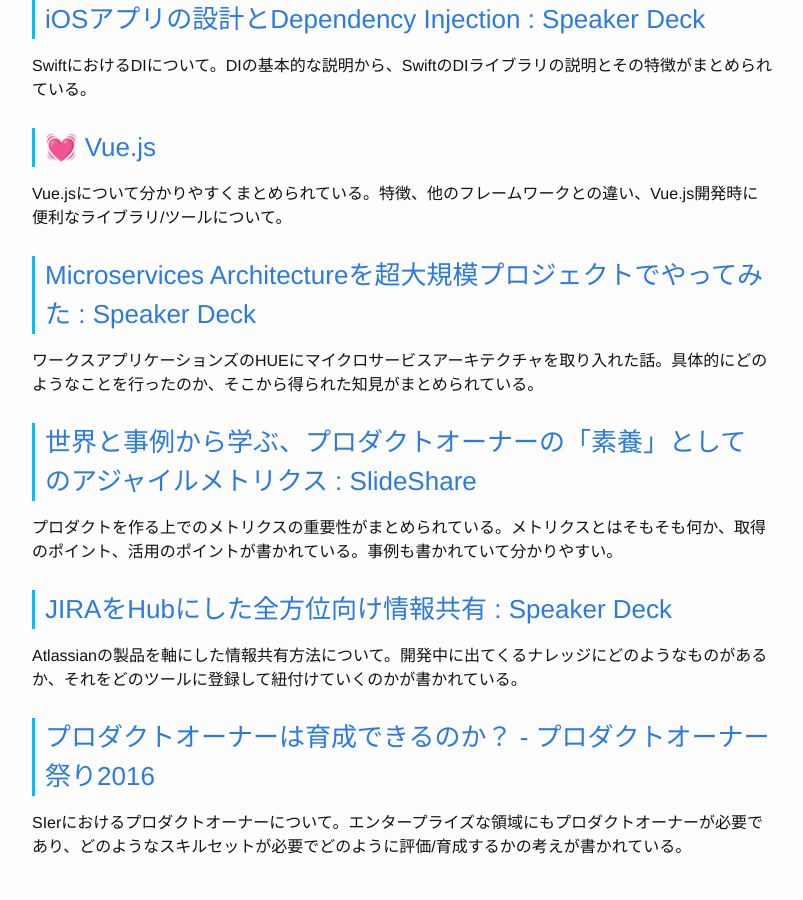
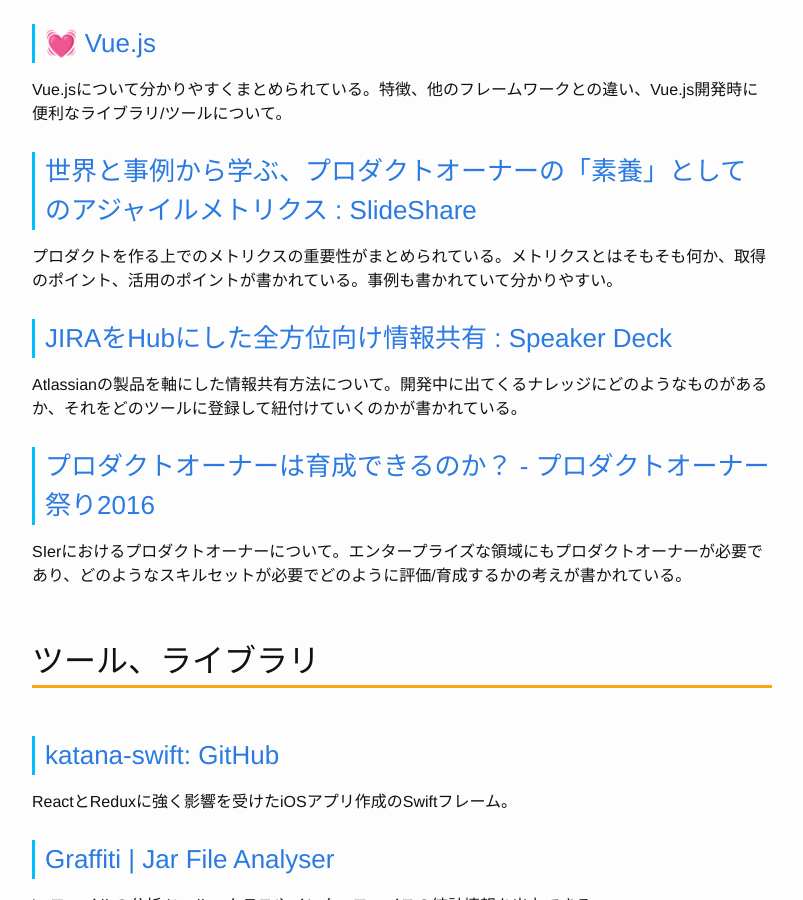
Before and after one commit to Gather-Tech/Gather-Tech.github.io, a Jekyll site: the page built from _posts/2016/2016-11-28-Gather22.md, in a window 1280 px wide and 900 px high, scrolled down 3178 px. Shown: the whole window, without its empty margins (238-1041 px from the left). Built offline with Jekyll 4.4.1, drawn with Linux system fonts in a browser that asks for light colours; some of the changed text lies outside the part shown.

Commit message:
記事を減らした

```diff
--- a/_posts/2016/2016-11-28-Gather22.md
+++ b/_posts/2016/2016-11-28-Gather22.md
@@ -52,10 +52,6 @@
 
 機械学習を利用したシステムの機能要件、性能要件のテストについてまとめられている。onlineテストとonlineテスト、テストの自動化、テストデータの生成方法などが記載されている。
 
-### [awesome-xcode-extensions: GitHub](https://github.com/tib/awesome-xcode-extensions)
-
-awesomeシリーズのXcode extensions版。
-
 ### [JavaScript界隈の流行の変遷を調査する時は「npm trends」がオススメ : Qiita](http://qiita.com/potato4d/items/3ff60e2173222b43ac9c)
 
 npmに登録されているパッケージのダウンロード数を可視化できるnpm trendsについて。指定したパッケージのダウンロード数の変遷だけでなくパッケージをいくつか並べて比較することも可能。
@@ -85,10 +81,6 @@
 ### [💓 Vue.js](https://nakajmg.github.io/s/161119-vue/)
 
 Vue.jsについて分かりやすくまとめられている。特徴、他のフレームワークとの違い、Vue.js開発時に便利なライブラリ/ツールについて。
-
-### [Microservices Architectureを超大規模プロジェクトでやってみた : Speaker Deck](https://speakerdeck.com/kingofreverb/microservices-architecturewochao-da-gui-mo-puroziekutodeyatutemita)
-
-ワークスアプリケーションズのHUEにマイクロサービスアーキテクチャを取り入れた話。具体的にどのようなことを行ったのか、そこから得られた知見がまとめられている。
 
 ### [世界と事例から学ぶ、プロダクトオーナーの「素養」としてのアジャイルメトリクス : SlideShare](http://www.slideshare.net/ssuser968fab/ss-68836984)
 
```
